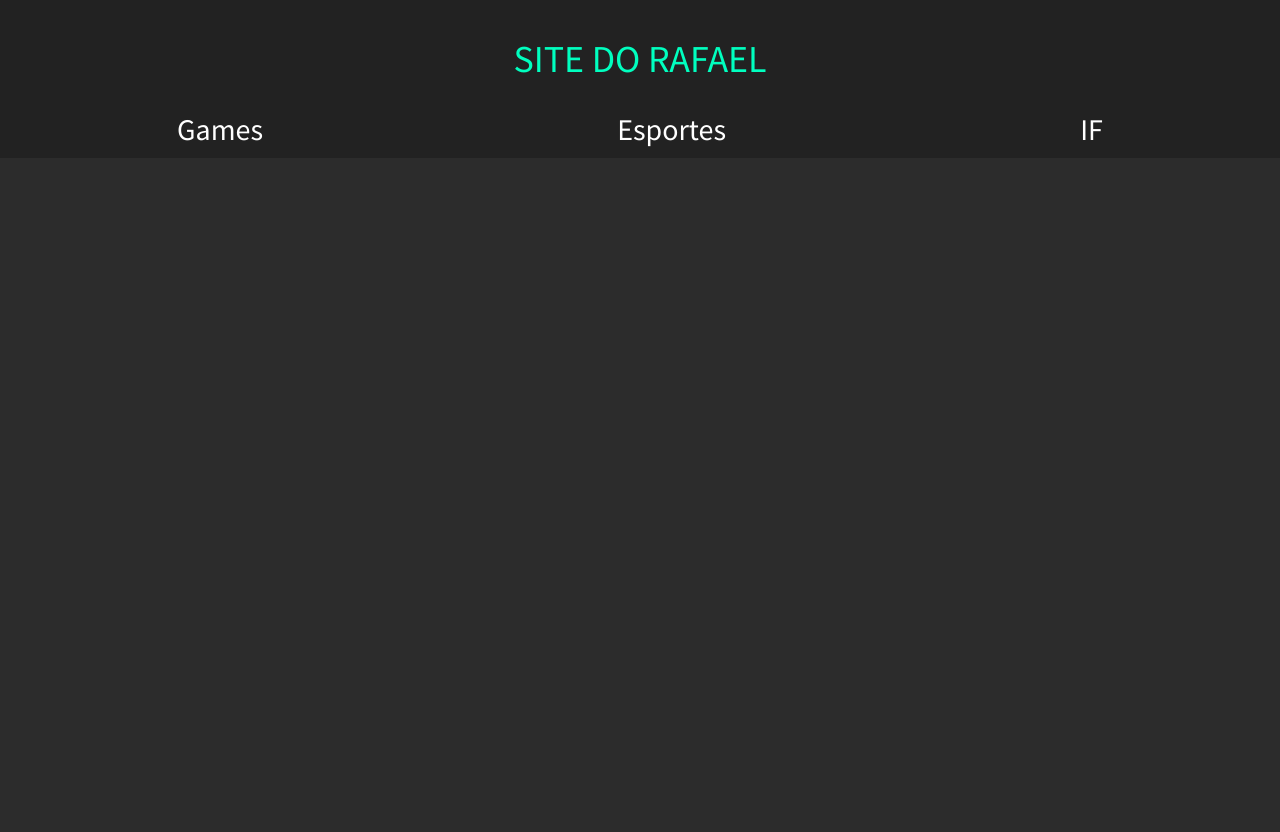
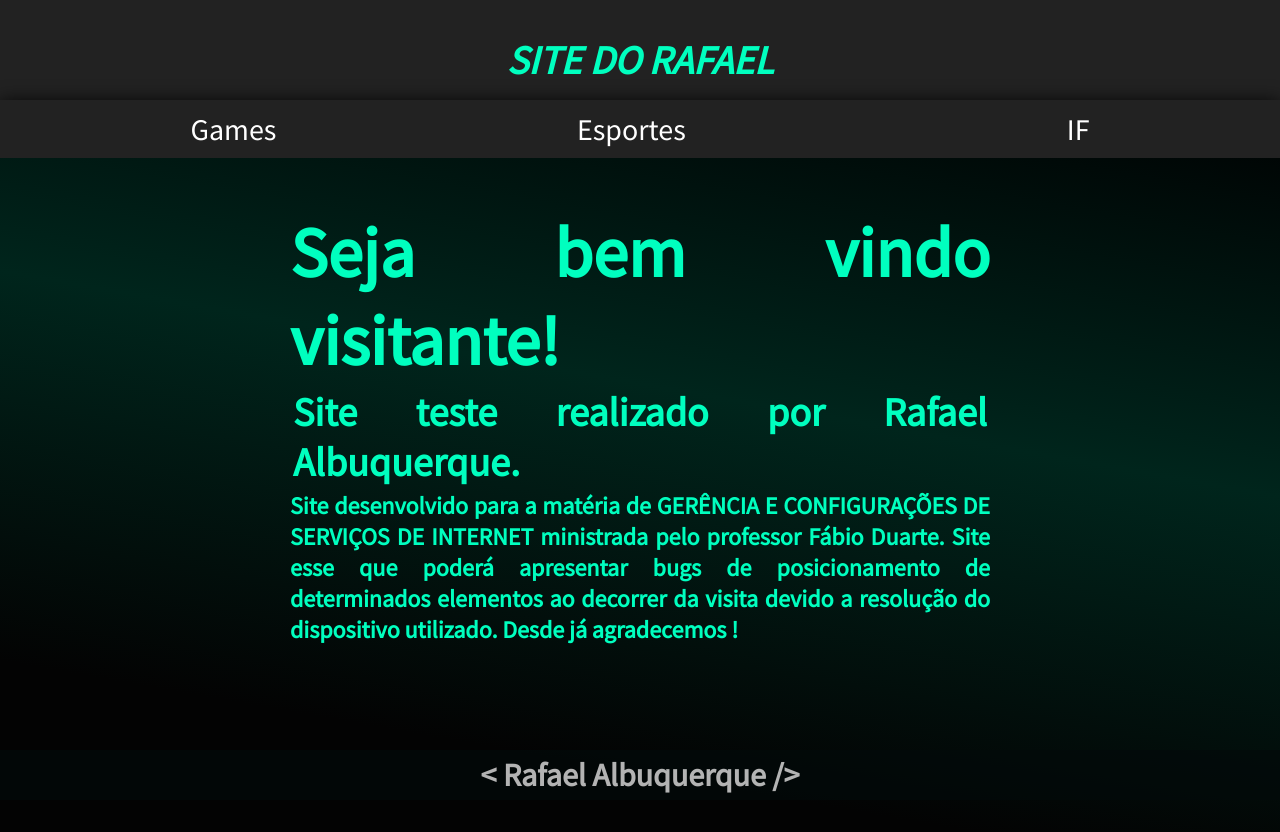
Before and after one commit to RafaelAlbuquerque7/MeuSite, a plain HTML site: page index.html in a window 1280 px wide. Drawn offline with Linux system fonts and the light colour scheme.

Commit message:
Feito a pag inicial

```diff
--- a/estilo.css
+++ b/estilo.css
@@ -10,6 +10,8 @@
 
 #menu{
     background-color: rgb(34, 34, 34);
+    box-shadow: 0 3px 20px black;
+
 }
 
 #menu ul {
@@ -18,23 +20,27 @@
     justify-content: center;
     list-style: none;
     padding: 0;
+
 }
 
 .corpodonome{
     font-family: 'italic';
-background-color: rgb(34, 34, 34);
-color: rgb(0, 255, 191);
+background-color: #222222;
+color: #00ffbf;
 height: 100px;
 padding: 5px;
 font-size: 38px;
 }
 
 .nomepag{
+    font-size: 40px;
     padding: 30px;
+
 }
 
 #menu ul li {
     display: inline;
+
 }
 
 #menu ul li a {
@@ -43,17 +49,65 @@ font-size: 38px;
     display: inline-block;
     text-decoration: none;
     transition: background .6s;
+
 }
 
 #menu ul li a:hover {
     background-color: rgb(0, 255, 191);
+    box-shadow: 0 3px 20px black;
 }
 
 
 .corpodosite{
-    background-color: rgb(44, 44, 44);
+    background: rgb(3,3,3);
+    background: linear-gradient(10deg, rgba(3,3,3,1) 29%, rgba(0,37,28,1) 67%, rgba(0,6,5,1) 100%);
     position:absolute;
 	width:100%;
 	height:100%;
 
 }
+
+.esp{
+    margin-left: 100px;
+}
+
+.footer{
+    position: fixed;
+    left:0;
+    bottom: 0;
+    background-color: #040a0a;
+    width: 100%;
+    height: 50px;
+    text-align: center;
+    line-height: 50px;
+    color: white;
+    font-family: Trebuchet MS;
+         opacity: 0.7;
+    }
+
+    .sb{
+        margin-top: 50px;
+        max-width: 700px;
+        text-align: justify;
+        color: #00ffbf;
+        text-align: justify;
+       font-size: 70px;
+    }
+
+    .sb2{
+        max-width: 700px;
+        text-align: justify;
+        text-align: justify;
+        font-size: 40px;
+        color: #00ffbf;
+        padding: 3px;
+    }
+
+    .sb3{
+
+        font-size: clamp(1em, 1em + 1vw, 1.5em);
+        color: #00ffbf;
+        max-width: 700px;
+        text-align: justify;
+        display: block;
+    }
--- a/index.html
+++ b/index.html
@@ -11,7 +11,7 @@
 <body>
 <center>
   <div class="corpodonome">
-  <div class="nomepag"> SITE DO RAFAEL</div>
+  <div class="nomepag"> <i><b>SITE DO RAFAEL</b></i> </div>
 </div>
 </center>
     <nav id="menu">
@@ -19,7 +19,7 @@
 
             <li><a href="#">Games</a></li>
 
-            <li><a href="#">Esportes</a></li>
+            <li class="esp"><a href="#">Esportes</a></li>
 
             <li><a href="#">IF</a></li>
 
@@ -28,10 +28,22 @@
     </nav>
 
     <div class="corpodosite">
-<h1></h1>
+
+
+       <b> <h1 class="sb">Seja bem vindo visitante!</h1> </b>
+        <h2 class="sb2">Site teste realizado por Rafael Albuquerque.</h2>
+        <h3 class="sb3">Site desenvolvido para a matéria de GERÊNCIA E CONFIGURAÇÕES DE SERVIÇOS DE INTERNET ministrada pelo professor Fábio Duarte.
+            Site esse que poderá apresentar bugs de posicionamento de determinados elementos
+            ao decorrer da visita devido a resolução do dispositivo utilizado. Desde já agradecemos !
+        </h3>
+
+
 
     </div>
 
+    <footer class='footer'>
+        <h1> < Rafael Albuquerque /> </h1>
+          </footer>
 </body>
 
 </html>
```
